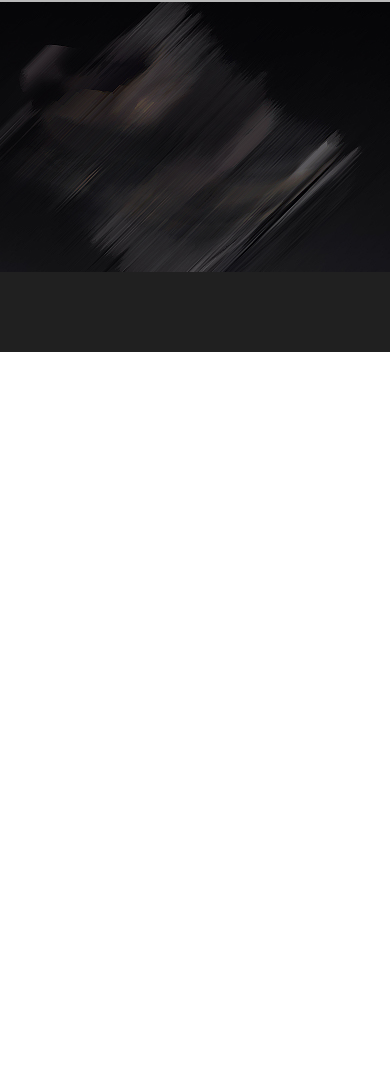
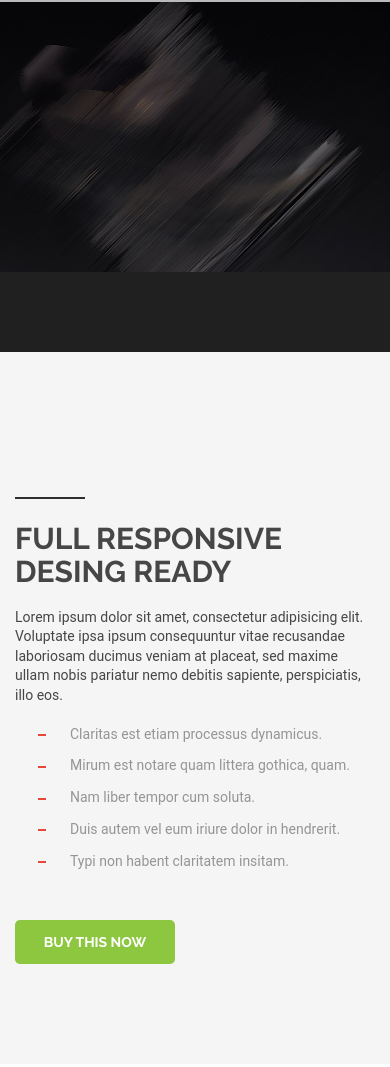
Before and after one commit to Beginner95/flexbox, a website: page index.html in a window 390 px wide. Shown: the part 2895-3962 px from the top of the page. Before the commit the page ends 3247 px from the top, so only its background shows below. Drawn offline with nearby package versions, Linux system fonts and the light colour scheme; files that its build step writes are made by us from their sources; files whose address does not match are found by name.

Commit message:
Minced block responsive

```diff
--- a/index.html
+++ b/index.html
@@ -180,6 +180,22 @@
         </li>
       </ul>
     </section>
+    <section class="responsive">
+      <div class="responsive__wrap wrap">
+        <div class="responsive__information">
+          <h2 class="responsive__title">Full Responsive Desing Ready</h2>
+          <p class="responsive__text">Lorem ipsum dolor sit amet, consectetur adipisicing elit. Voluptate ipsa ipsum consequuntur vitae recusandae laboriosam ducimus veniam at placeat, sed maxime ullam nobis pariatur nemo debitis sapiente, perspiciatis, illo eos.</p>
+          <ul class="responsive__list list">
+            <li class="list__element">Claritas est etiam processus dynamicus.</li>
+            <li class="list__element">Mirum est notare quam littera gothica, quam.</li>
+            <li class="list__element">Nam liber tempor cum soluta.</li>
+            <li class="list__element">Duis autem vel eum iriure dolor in hendrerit.</li>
+            <li class="list__element">Typi non habent claritatem insitam.</li>
+          </ul>
+          <button class="responsive__button">Buy This Now</button>
+        </div>
+      </div>
+    </section>
 </div>
 </body>
 </html>
--- /dev/null
+++ b/sass/blocks/list.scss
@@ -0,0 +1,25 @@
+$lisColor: #959595;
+
+.list {
+	font-size: 14px;
+	color: $lisColor;
+	line-height: 1.2;
+	list-style: none;
+	padding: 0;
+}
+
+.list__element {
+	margin: 15px 0;
+	padding-left: 55px;
+	position: relative;
+	&:before {
+		content: '';
+		background: $second;
+		position: absolute;
+		width: 8px;
+		height: 2px;
+		left: 23px;
+		top: 50%;
+		transition: translateY(-50%);
+	}
+}
--- /dev/null
+++ b/sass/blocks/responsive.scss
@@ -0,0 +1,69 @@
+$colorTitle: #636363;
+$colorText: #464646;
+$lineColor: #2f2f2f;
+.responsive__wrap {
+	padding-top: 100px;
+	padding-bottom: 100px;
+	background: url('../img/bg-two.png') left bottom no-repeat;
+}
+
+.responsive__information {
+	max-width: 360px;
+	margin-left: auto;
+}
+
+.responsive__title {
+	font-size: 30px;
+	font-family: 'Raleway';
+	color: $colorText;
+	font-weight: 700;
+	text-transform: uppercase;
+	line-height: 1.1;
+	margin: 20px 0;
+	position: relative;
+
+	&:before {
+		background: $lineColor;
+		position: absolute;
+		width: 70px;
+		height: 2px;
+		left: 0;
+		top: -25px;
+		content: '';
+	}
+}
+
+.responsive__text {
+	font-size: 14px;
+	color: $colorText;
+	line-height: 1.4;
+	margin: 20px 0;
+}
+
+.responsive__list {
+	margin: 20px 0;
+}
+
+.responsive__button {
+	@include button($thirty) {
+		margin-top: 50px;
+	};
+}
+
+@media (max-width: 768px) {
+	.responsive__wrap {
+		background-image: none;
+	}
+
+	.responsive__information {
+		margin-left: 0;
+		max-width: 100%;
+	}
+}
+
+@media (max-width: 480px) {
+	.responsive__wrap {
+		margin-top: 50px;
+		margin-bottom: 50px;
+	}
+}
--- a/sass/style.scss
+++ b/sass/style.scss
@@ -11,3 +11,5 @@
 @import "blocks/banner";
 @import "blocks/advantages";
 @import "blocks/works";
+@import "blocks/responsive";
+@import "blocks/list";
--- a/sass/variables.scss
+++ b/sass/variables.scss
@@ -3,3 +3,4 @@ $white: #fff;
 
 $primary: #F5F5F5;
 $second: #e5493a;
+$thirty: #8dc63f;
```
Also changed, not shown: img/bg-two.png (added).
